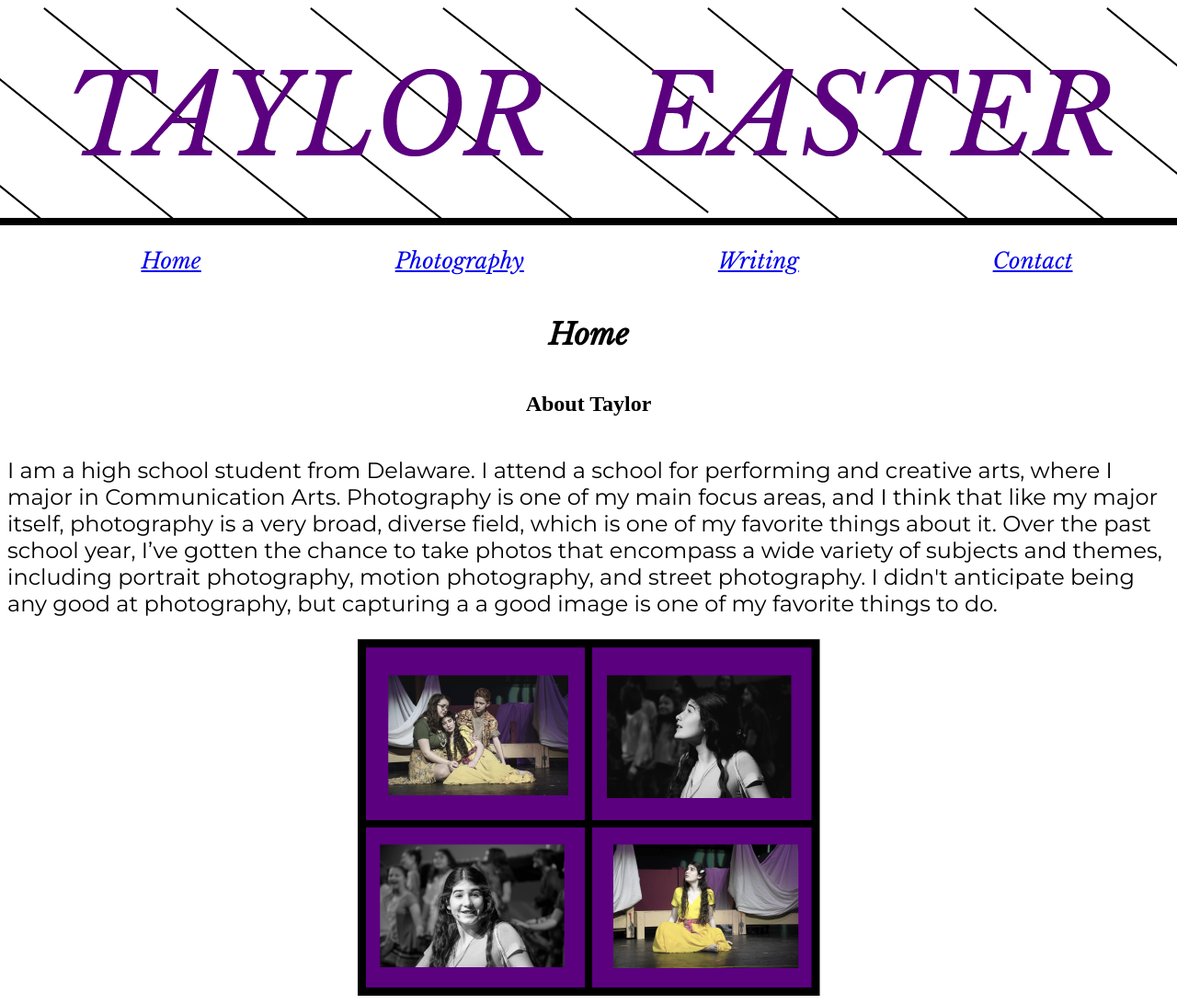
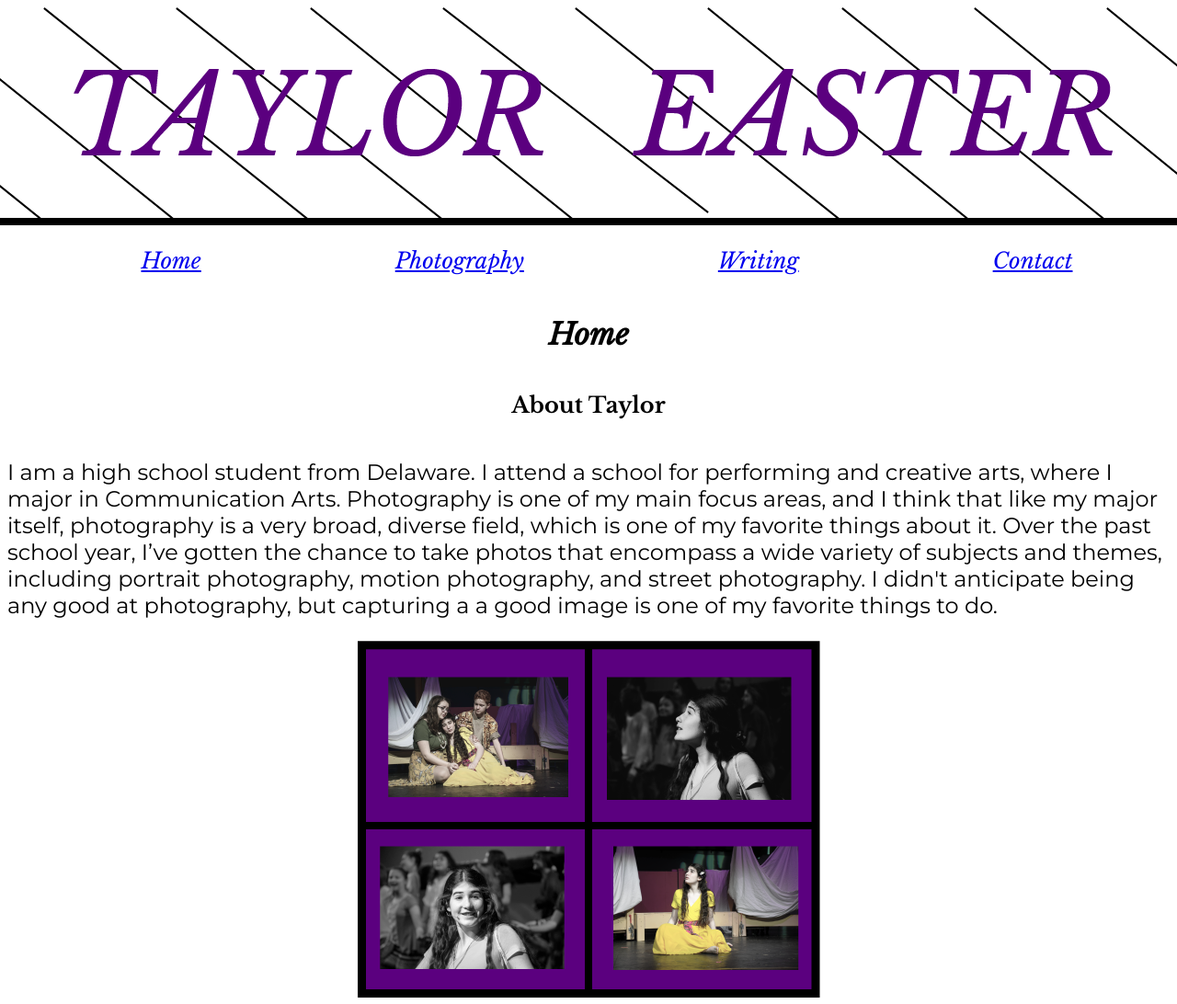
Before and after one commit to bookworm013/Portfolio-Website-2019, a plain HTML site: page index.html in a window 1280 px wide. Shown: the top 1092 px of the page at 92% size. Drawn offline with nearby package versions, Linux system fonts and the light colour scheme.

Commit message:
Commit Critique day 2

```diff
--- a/index.html
+++ b/index.html
@@ -24,7 +24,7 @@
 <h1 id="Homepageh1"><i>Home</i></h1> <!--Consider making all of the headings interactive. -->
 
 <div id="info"> </div>
-<h2>About Taylor</h2>
+<h2 id="AbtMe">About Taylor</h2>
 <p id="about-info">
 I am  a high school student from Delaware. I attend a school for performing and creative arts, where I major in Communication Arts. Photography is one of my main focus areas, and I think that like my major itself, photography is a very broad, diverse field, which is one of my favorite things about it. Over the past school year, I’ve gotten the chance to take photos that encompass a wide variety of subjects and themes, including portrait photography, motion photography, and street photography. I didn't anticipate being any good at photography, but capturing a a good image is one of my favorite things to do.
 </p>
--- a/style.css
+++ b/style.css
@@ -35,6 +35,8 @@ align-items: center;}
 #Homepageh1 {
 font-family: 'Libre Baskerville', serif;}
 
+#AbtMe {font-family: 'Libre Baskerville', serif;}
+
 #about-info {
 font-family: 'Montserrat', sans-serif;
 font-size: 18pt;
@@ -51,10 +53,6 @@ display:flex;}
 {
     body {background-color:#C88AFF;
     color:white;
-
-    }
-}
-
 /*End of Media Query*/
 
 /*About Page*/
```
